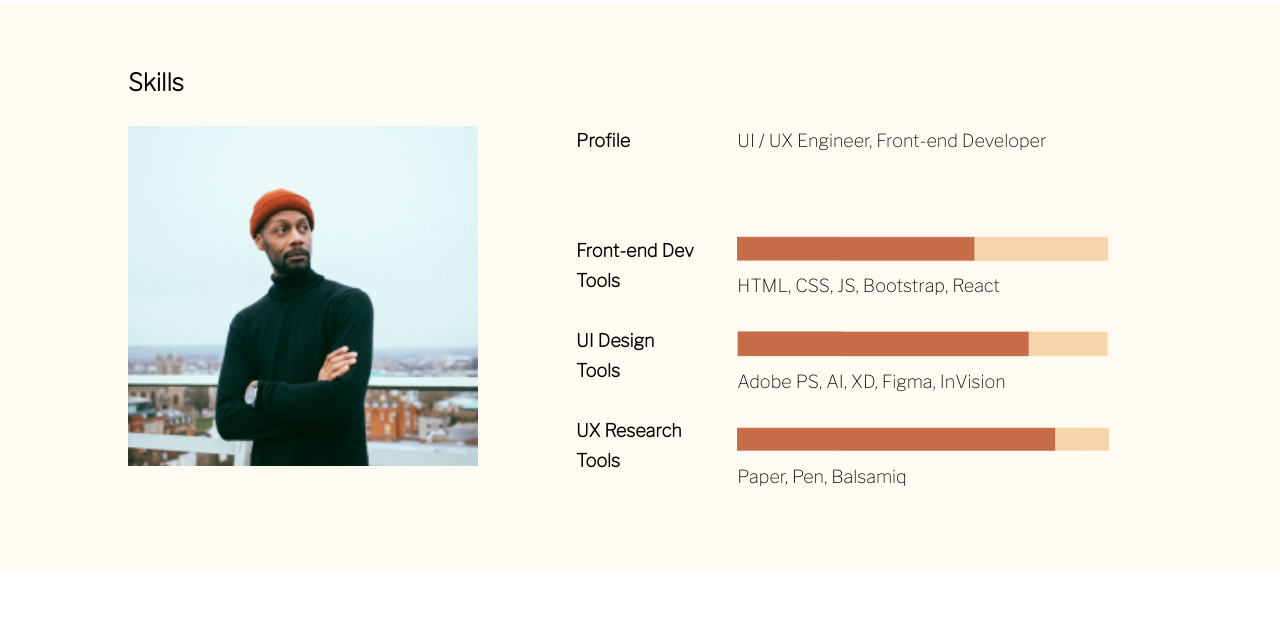
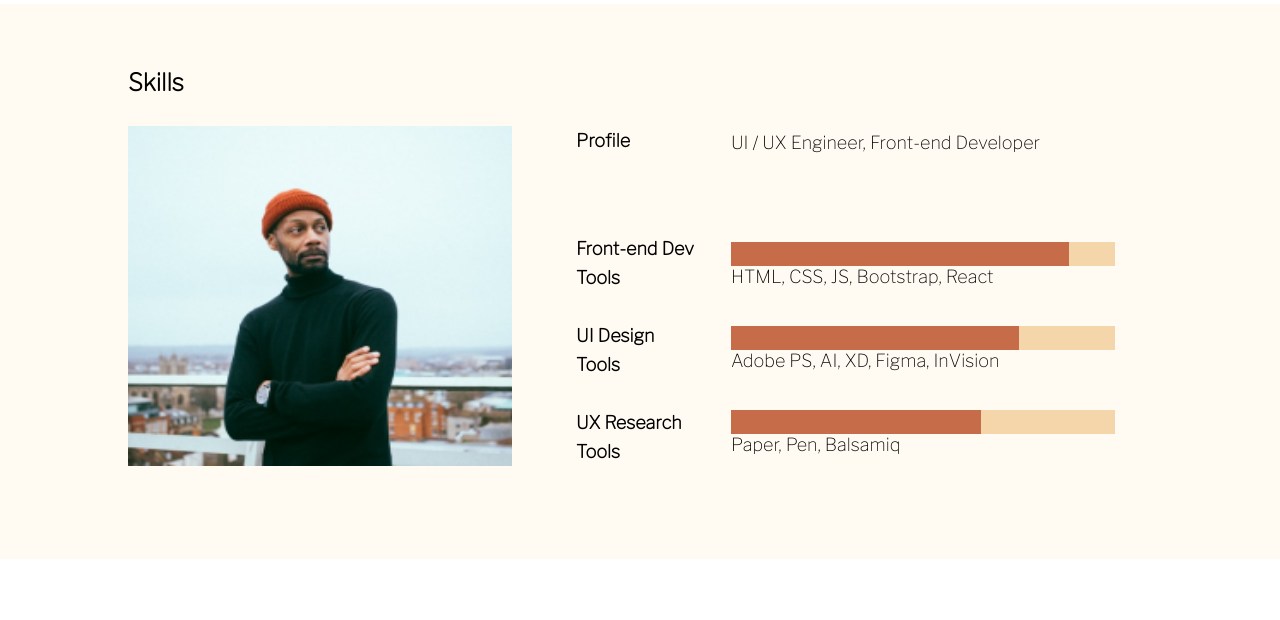
Before and after one commit to maximbeshliu/lesson-12-hw, a website: page index.html in a window 1280 px wide. Shown: the part 1160-1780 px from the top of the page. Drawn offline with nearby package versions, Linux system fonts and the light colour scheme.

Commit message:
git commit

```diff
--- a/index.html
+++ b/index.html
@@ -108,21 +108,29 @@
               </p>
               <br />
               <div>
-                <img
-                  class="skill-bar"
-                  src="./images/Frontend.PNG"
-                  alt="skill-bar"
-                />
+                <div class="skill-bar">
+                  <div class="progress-bar">
+                    <span class="progress-bar-fill" style="width: 88%;"></span>
+                  </div>
+                </div>
                 <p>HTML, CSS, JS, Bootstrap, React</p>
               </div>
               <br />
               <div>
-                <img class="skill-bar" src="./images/UI.PNG" alt="skill-bar" />
+                <div class="skill-bar">
+                  <div class="progress-bar">
+                    <span class="progress-bar-fill" style="width: 75%;"></span>
+                  </div>
+                </div>
                 <p>Adobe PS, AI, XD, Figma, InVision</p>
               </div>
               <br />
               <div>
-                <img class="skill-bar" src="./images/UX.PNG" alt="skill-bar" />
+                <div class="skill-bar">
+                  <div class="progress-bar">
+                    <span class="progress-bar-fill" style="width: 65%;"></span>
+                  </div>
+                </div>
                 <p>Paper, Pen, Balsamiq</p>
               </div>
             </div>
--- a/scss/desktop.scss
+++ b/scss/desktop.scss
@@ -113,7 +113,7 @@
       .picture {
         position: relative;
         left: 0px;
-        width: 350px;
+        width: 30vw;
         height: 340px;
       }
       .section-skills__overview {
@@ -127,17 +127,27 @@
       }
 
       .skill-bar {
-        width: 29vw;
-        height: 3.3vh;
+        width: 30vw;
+
+        .progress-bar {
+          width: 100%;
+          background-color: #f5d6ab;
+        }
+
+        .progress-bar-fill {
+          display: block;
+          height: 24px;
+          background-color: #c66c49;
+        }
       }
       .section-skills_profile_gap {
         margin-bottom: 50px;
       }
       .section-skills_profile1 {
-        line-height: 30px;
+        line-height: 29px;
       }
       .section-skills__profile2 {
-        line-height: 30px;
+        line-height: 33px;
       }
     }
   }
--- a/scss/mobile.scss
+++ b/scss/mobile.scss
@@ -106,8 +106,18 @@
       line-height: 25px;
 
       .skill-bar {
-        width: 206px;
-        height: 18px;
+        width: 50vw;
+
+        .progress-bar {
+          width: 100%;
+          background-color: #f5d6ab;
+        }
+
+        .progress-bar-fill {
+          display: block;
+          height: 24px;
+          background-color: #c66c49;
+        }
       }
     }
   }
```
Also changed, not shown: css/desktop.css, css/mobile.css, css/styles.css.
